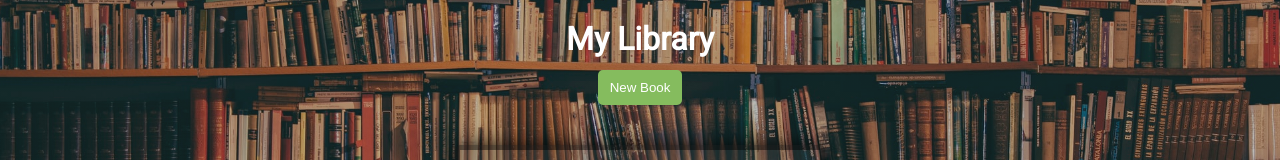
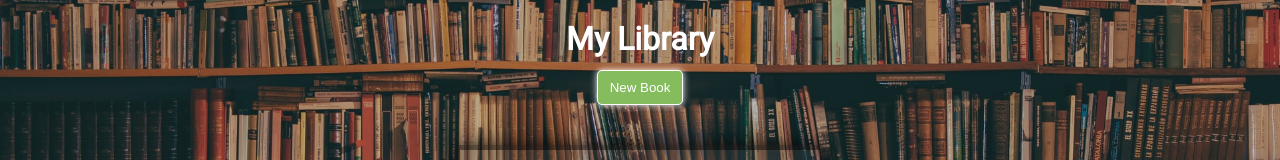
Before and after one commit to simoxsimo/Library, a website with bundled scripts: page index.html in a window 1280 px wide. Both pictures are taken after a click on the button "New Book". Shown: the part 169-329 px from the top of the page. Built offline with nearby package versions, Linux system fonts and the light colour scheme.

Commit message:
Change focus color on buttons

```diff
--- a/style/main.css
+++ b/style/main.css
@@ -193,6 +193,12 @@ button:hover, .submit-form:hover {
   right:10px;
 }
 
+button:focus, .submit-form:focus {
+  outline: none !important;
+  border:1px solid rgb(255, 255, 255);
+  box-shadow: 0 0 7px rgb(255, 255, 255);
+}
+
 form {
   display: none;
   flex-direction: column;
```
